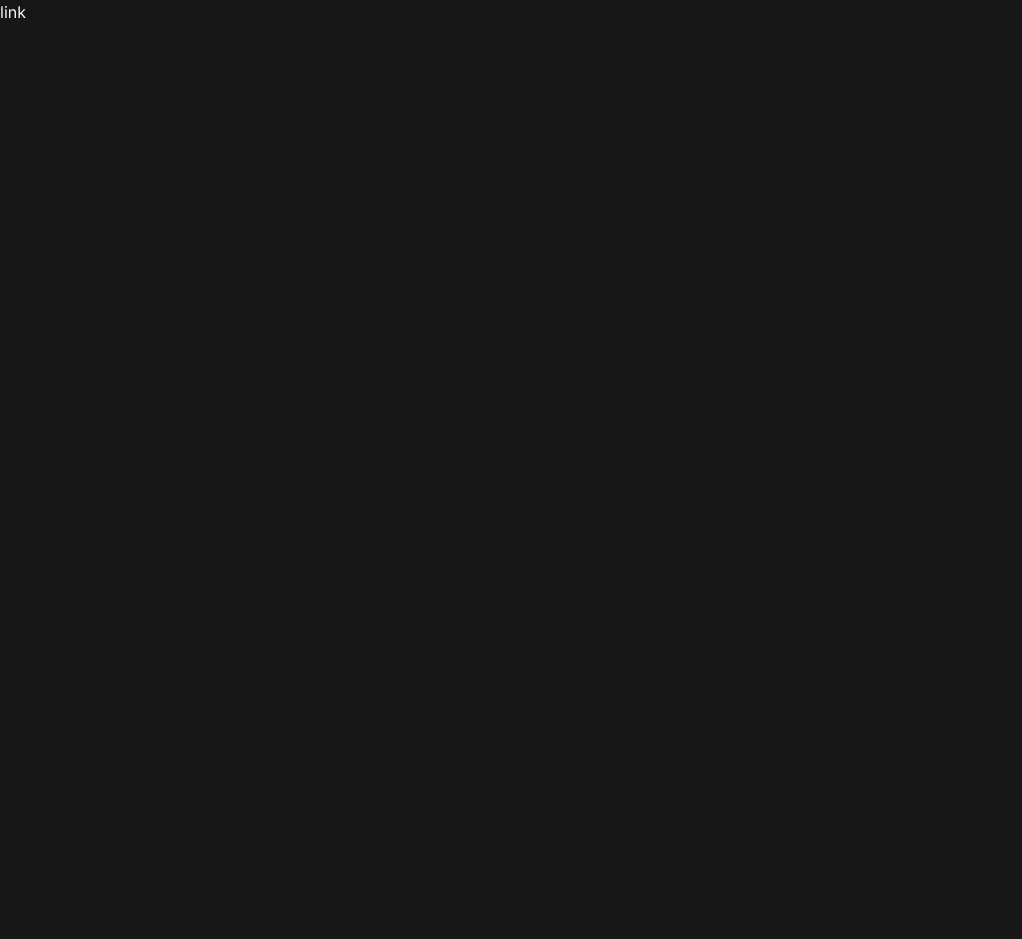
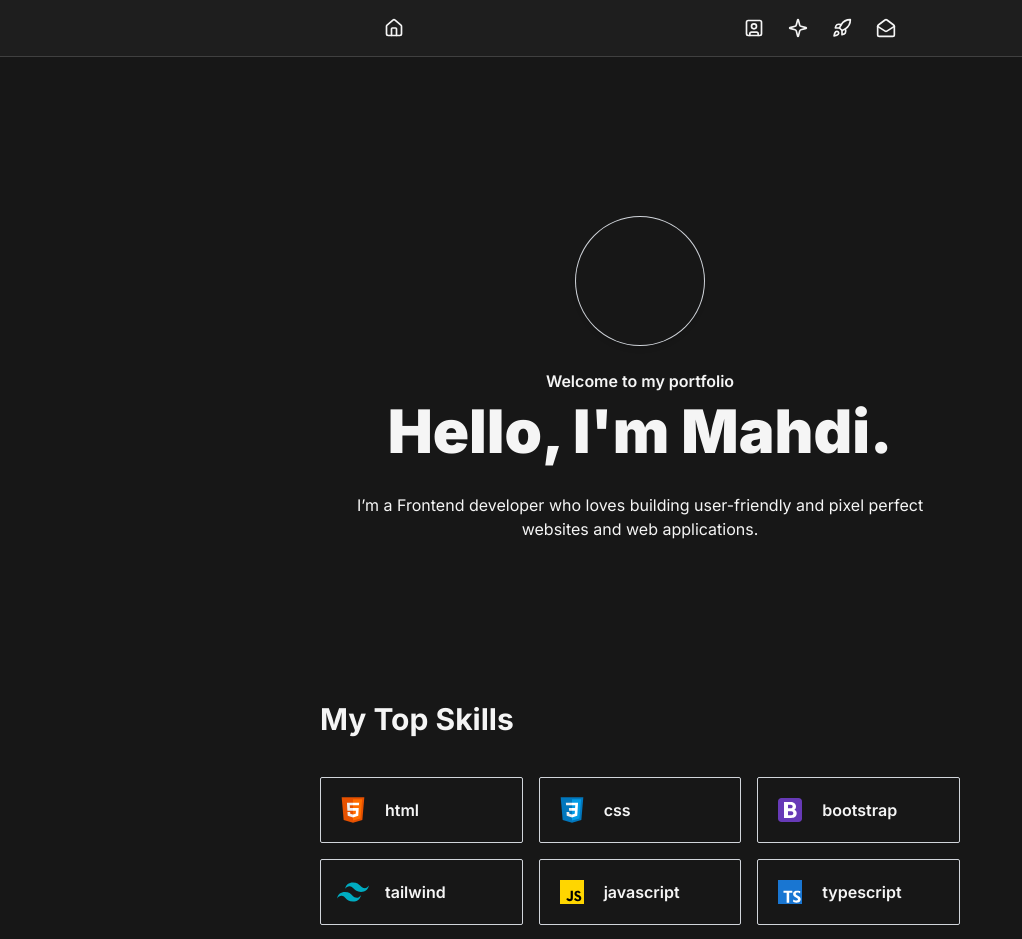
Before and after one commit to makarmee/portfolio, a Next.js app: page / in a window 1280 px wide. Shown: the top 939 px of the page, without its empty margins (0-1022 px from the left). Before the commit the page ends 800 px from the top, so only its background shows below. Built offline with nearby package versions, Linux system fonts and the light colour scheme.

Commit message:
files created

```diff
--- a/app/layout.tsx
+++ b/app/layout.tsx
@@ -23,7 +23,7 @@ export default function RootLayout({
     <html lang="en">
       <body className={`${inter.className} antialiased`}>
         <Header />
-        <main>{children}</main>
+        <main className="max-w-screen-sm mx-auto">{children}</main>
         <Footer />
       </body>
     </html>
--- a/app/page.tsx
+++ b/app/page.tsx
@@ -1,9 +1,13 @@
-import Projects from "@/components/projects";
+import About from "@/components/layout/about";
+import Projects from "@/components/layout/projects";
+import Skills from "@/components/layout/skills";
 
 export default function Home() {
   return (
     <>
+      <About />
       <Projects />
+      <Skills />
     </>
   );
 }
--- /dev/null
+++ b/components/layout/about.tsx
@@ -0,0 +1,22 @@
+import Image from "next/image";
+import React from "react";
+
+export default function About() {
+  return (
+    <section className="my-24">
+      <div id="heading" className="px-6 py-12 sm:py-16 lg:px-8">
+        <div className="mx-auto max-w-2xl text-center">
+          <div className="relative mx-auto mb-6 h-32 w-32 rounded-full shadow-md ring-1 ring-gray-300 dark:ring-zinc-700">
+            {/* <Image src="" alt="avatar" fill className="object-cover" /> */}
+          </div>
+          <h6 className="mb-2 font-semibold">Welcome to my portfolio</h6>
+          <h1 className="mb-2 text-6xl font-black">Hello, I&apos;m Mahdi.</h1>
+          <h4 className="mt-8">
+            I’m a Frontend developer who loves building user-friendly and pixel
+            perfect websites and web applications.
+          </h4>
+        </div>
+      </div>
+    </section>
+  );
+}
--- a/components/layout/header.tsx
+++ b/components/layout/header.tsx
@@ -1,12 +1,14 @@
-import Link from "next/link";
 import React from "react";
+import { Menu } from "./menu";
+import { HomeIcon } from "lucide-react";
 
 export default function Header() {
   return (
-    <section>
-      <button>
-        <Link href="/">link</Link>
-      </button>
-    </section>
+    <header className="bg-neutral-800/50 backdrop-blur-3xl border-b border-neutral-700">
+      <div className="max-w-screen-sm mx-auto flex justify-between items-center px-16 h-14">
+        <HomeIcon className="w-5 h-5" />
+        <Menu />
+      </div>
+    </header>
   );
 }
--- /dev/null
+++ b/components/layout/menu.tsx
@@ -0,0 +1,28 @@
+import {
+  BookIcon,
+  MailOpenIcon,
+  NotebookIcon,
+  RocketIcon,
+  SparkleIcon,
+  SquareUserIcon,
+} from "lucide-react";
+import Link from "next/link";
+
+export function Menu() {
+  const menu = [
+    { id: 1, name: "about", icon: <SquareUserIcon className="w-5 h-5" /> },
+    { id: 3, name: "skills", icon: <SparkleIcon className="w-5 h-5" /> },
+    { id: 4, name: "projects", icon: <RocketIcon className="w-5 h-5" /> },
+    { id: 2, name: "contact", icon: <MailOpenIcon className="w-5 h-5" /> },
+  ];
+
+  return (
+    <ul className="flex gap-6">
+      {menu.map((item) => (
+        <li key={item.id}>
+          <Link href={"#" + item.name}>{item.icon}</Link>
+        </li>
+      ))}
+    </ul>
+  );
+}
--- a/components/projects.tsx
+++ b/components/layout/projects.tsx
@@ -1,5 +1,5 @@
 import React from "react";
 
 export default function Projects() {
-  return <div></div>;
+  return <section></section>;
 }
--- /dev/null
+++ b/components/layout/skills.tsx
@@ -0,0 +1,43 @@
+import Image from "next/image";
+import React from "react";
+
+export default function Skills() {
+  const skills = [
+    { id: 1, name: "html", icon: "/skills/html.svg" },
+    { id: 2, name: "css", icon: "/skills/css.svg" },
+    { id: 3, name: "bootstrap", icon: "/skills/bootstrap.svg" },
+    { id: 8, name: "tailwind", icon: "/skills/tailwind.svg" },
+    { id: 4, name: "javascript", icon: "/skills/javascript.svg" },
+    { id: 5, name: "typescript", icon: "/skills/typescript.svg" },
+    { id: 6, name: "react", icon: "/skills/react.svg" },
+    { id: 7, name: "next", icon: "/skills/next.svg" },
+    { id: 9, name: "git", icon: "/skills/git.svg" },
+  ];
+
+  return (
+    <section className="my-24">
+      <span className="font-poppins title-font text-3xl font-bold">
+        My Top Skills
+      </span>
+      <div className="my-10 grid grid-cols-3 gap-4">
+        {skills.map((skill) => (
+          <div
+            title={skill.name}
+            key={skill.id}
+            className="dark:bg-darkPrimary group flex origin-center transform items-center justify-center gap-4 rounded-sm border border-gray-300 p-4 dark:border-neutral-700 hover:dark:bg-darkSecondary sm:justify-start md:origin-top"
+          >
+            <div className="pointer-events-none relative select-none transition group-hover:scale-110 sm:group-hover:scale-100">
+              {/* <skill.icon className="h-8 w-8" /> */}
+              <div className="relative w-8 h-8">
+                <Image fill src={skill.icon} alt="icon" className="block" />
+              </div>
+            </div>
+            <p className="pointer-events-none hidden select-none text-sm font-semibold sm:inline-flex md:text-base">
+              {skill.name}
+            </p>
+          </div>
+        ))}
+      </div>
+    </section>
+  );
+}
```
